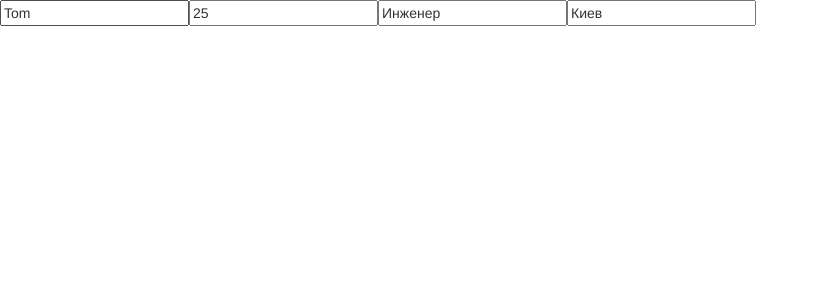
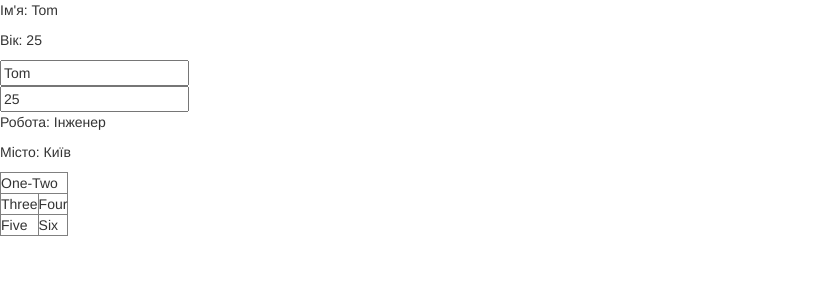
Before and after one commit to sofimaye/reactive-programming, an Angular app: page / in a window 1280 px wide. Shown: the top 300 px of the page, without its empty margins (0-819 px from the left). Built offline with nearby package versions, Linux system fonts and the light colour scheme.

Commit message:
lab1 part2 3task attribute binding

```diff
--- a/src/app/app.component.ts
+++ b/src/app/app.component.ts
@@ -3,15 +3,23 @@ import { Component } from '@angular/core';
 @Component({
     selector: 'my-app',
     template: `
-    <input type="text" [value]="name" />
+    <p>Ім'я: {{ name }}</p>
+    <p>Вік: {{ age }}</p>
+    <input type="text" [value]="name" /><br/>
     <input type="text" [value]="age" />
-    <input type="text" [value]="jobTitle" />
-    <input type="text" [value]="city" />
+    <p>Робота: {{ jobTitle }}</p>
+    <p>Місто: {{ city }}</p>
+    <table border="1">
+      <tr><td [attr.colspan]="colspan">One-Two</td></tr>
+      <tr><td>Three</td><td>Four</td></tr>
+      <tr><td>Five</td><td>Six</td></tr>
+    </table>
   `
 })
 export class AppComponent {
-    name = "Tom";
+    name = 'Tom';
     age = 25;
-    jobTitle = "Инженер";
-    city = "Киев";
+    jobTitle = 'Інженер';
+    city = 'Київ';
+    colspan = 2;
 }
```
